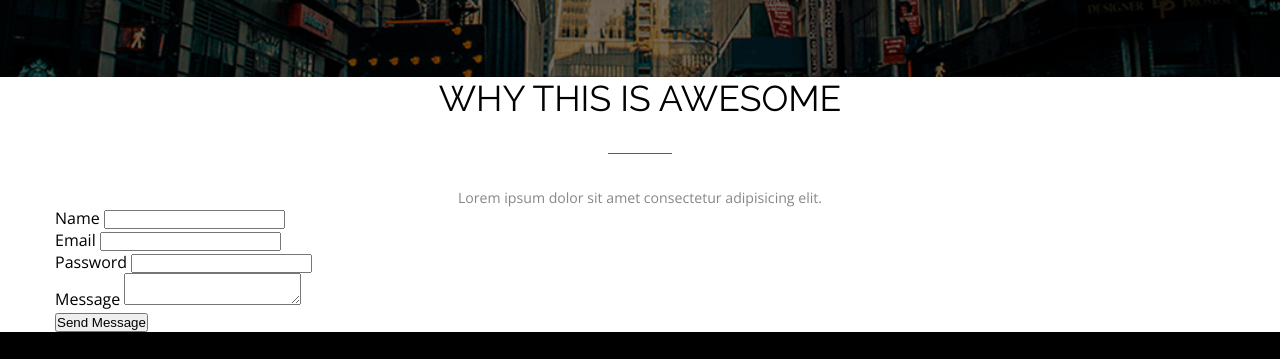
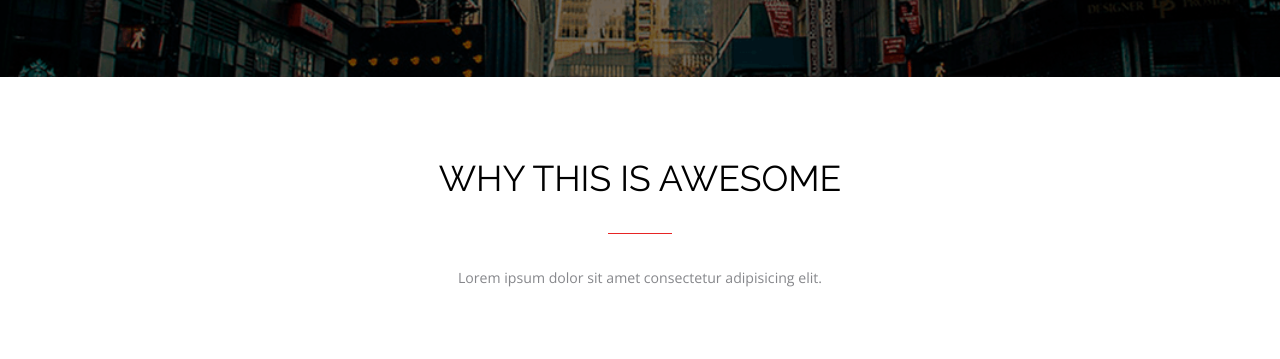
Before and after one commit to AnastasiaVasilets/FE036-onl-AnastasiaVasilets, a plain HTML site: page Landing/index.html in a window 1280 px wide. Shown: the part 3595-3954 px from the top of the page. Drawn offline with nearby package versions, Linux system fonts and the light colour scheme.

Commit message:
Update index.css

```diff
--- a/Landing/css/index.css
+++ b/Landing/css/index.css
@@ -9,7 +9,7 @@
 @import url("../css/main.css");
 @import url("../css/footer.css");
 @import url("../css/tabs.css");
-/*@import url("../css/contact.css");*/
+@import url("../css/contact.css");
 
 *{
     margin: 0;
```
